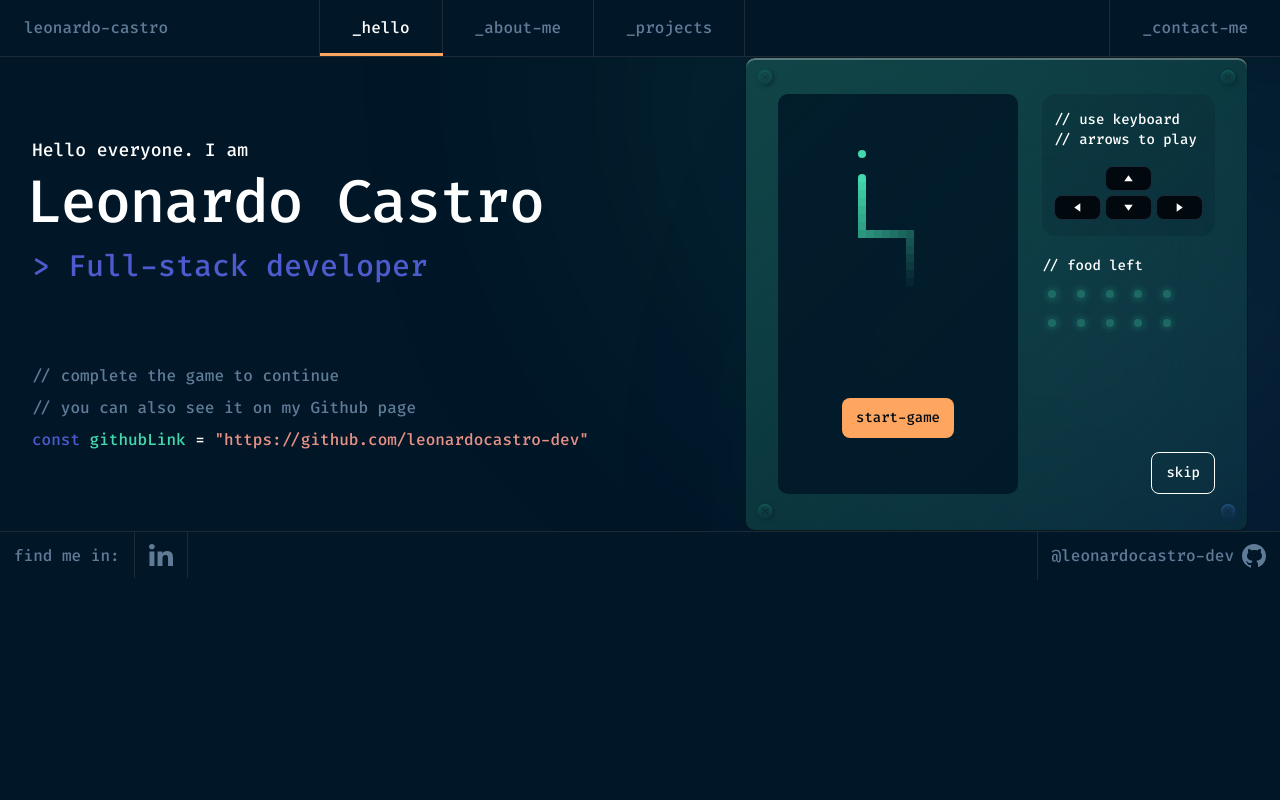
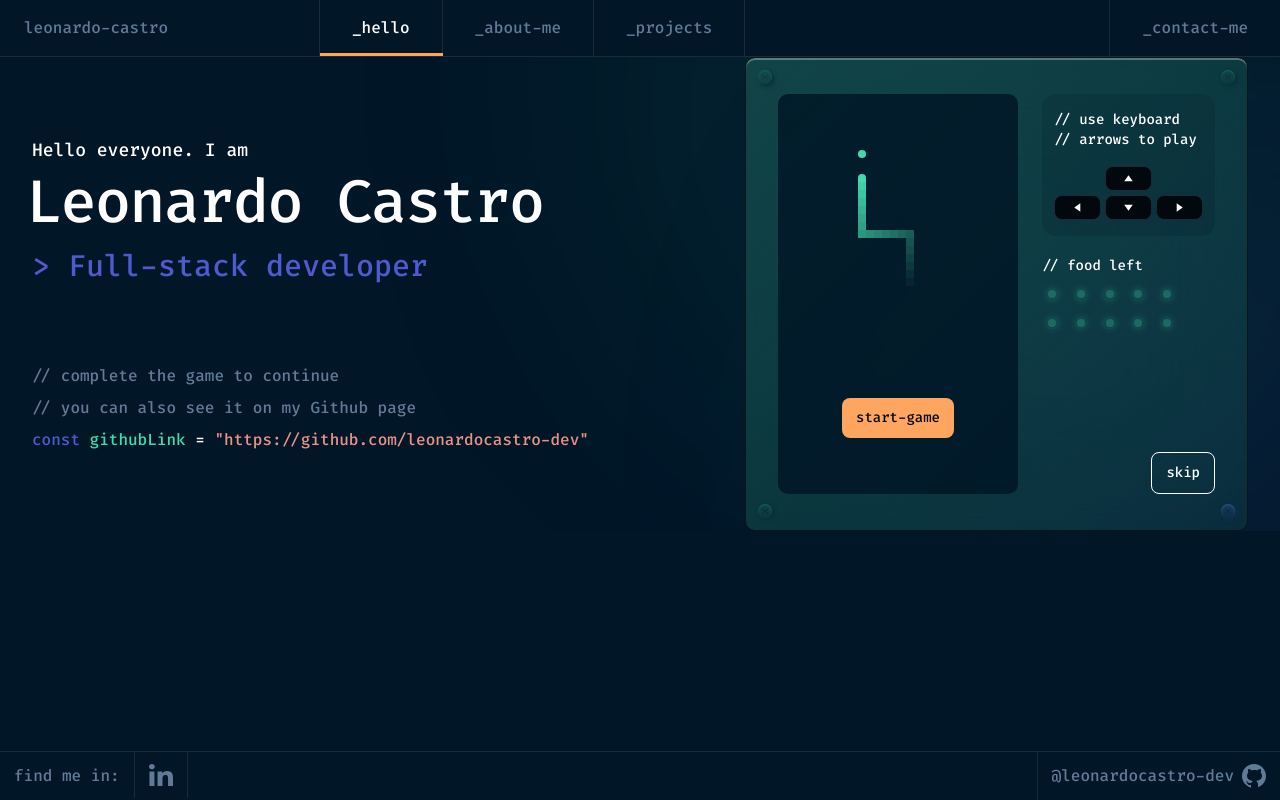
Before and after one commit to leonardocastro-dev/devfolio-remake, a Next.js app: page / in a window 1280 px wide. Built offline with nearby package versions, Linux system fonts and the light colour scheme.

Commit message:
Fix adjust main

```diff
--- a/src/app/layout.tsx
+++ b/src/app/layout.tsx
@@ -27,7 +27,7 @@
       >
         <Navigation />
         <TooltipProvider>
-          <main>{children}</main>
+          <main className="flex-1 overflow-hidden">{children}</main>
         </TooltipProvider>
         <Footer />
       </body>
```
